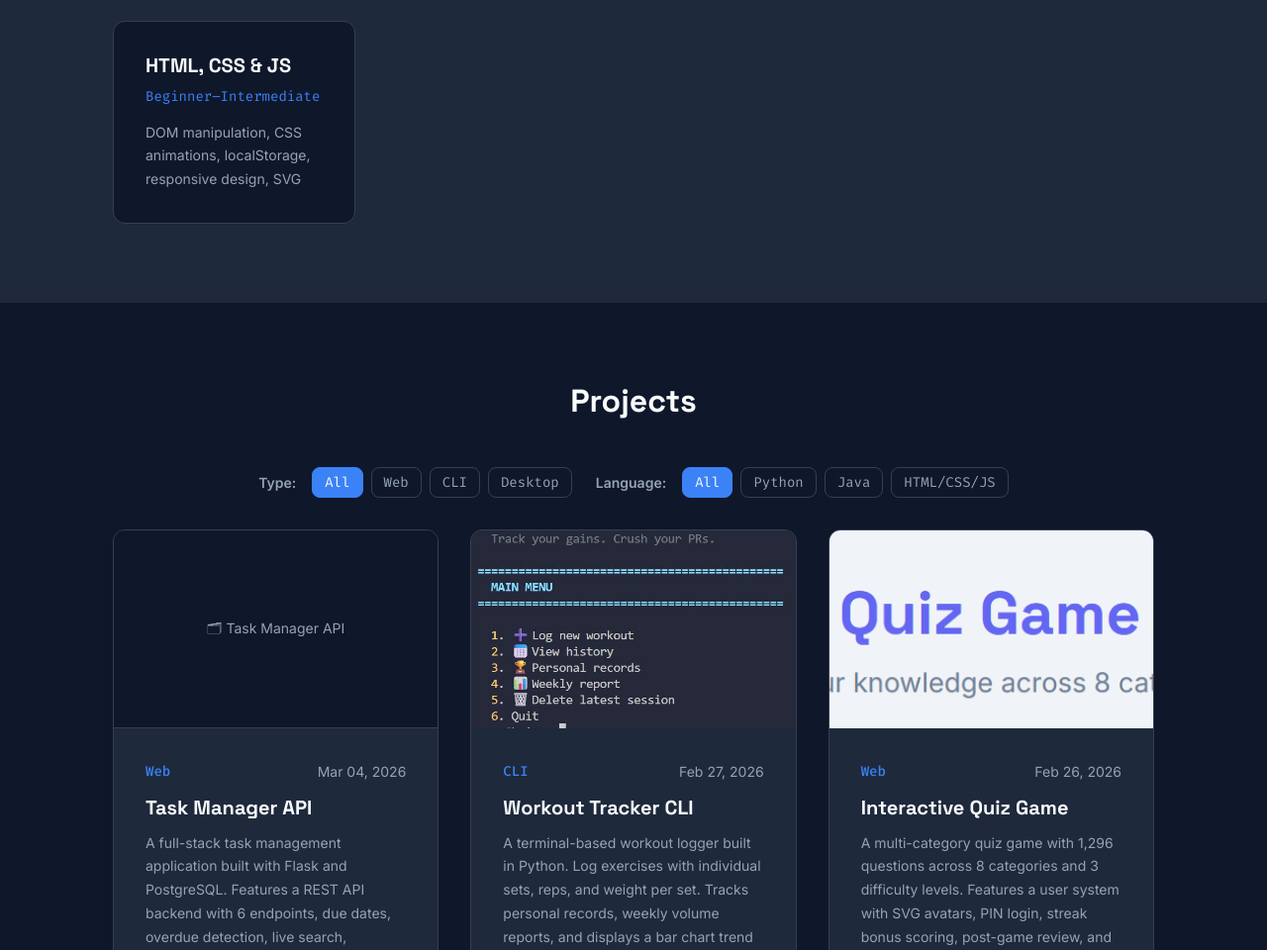
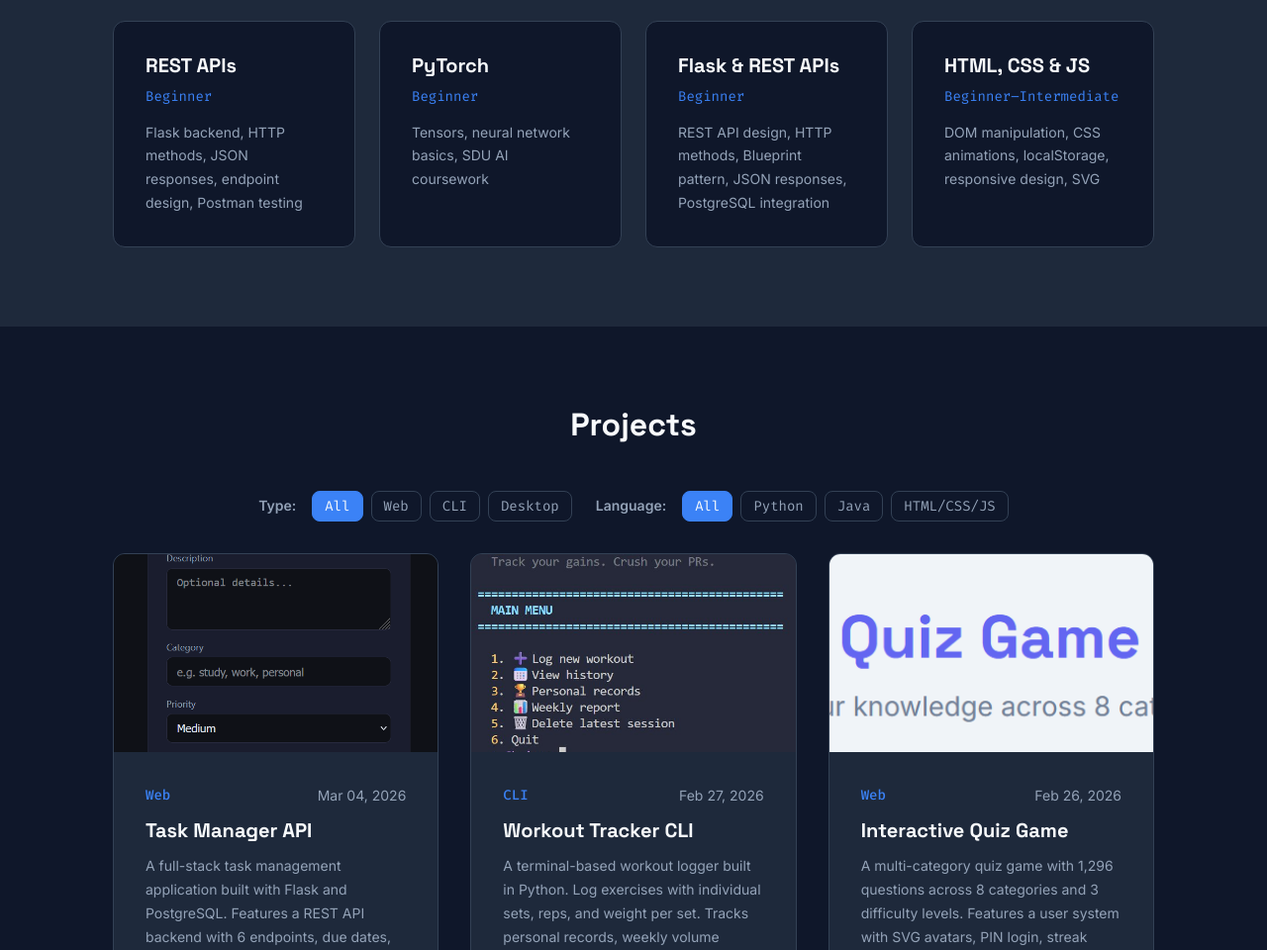
Before and after one commit to SkinShredder/skinshredder.github.io, a plain HTML site: page index.html in a window 1280 px wide. Shown: the part 1738-2698 px from the top of the page at 99% size. Drawn offline with Linux system fonts and the light colour scheme.

Commit message:
Add Task Manager API screenshot

```diff
--- a/index.html
+++ b/index.html
@@ -131,6 +131,24 @@ DATE: 2026-02-17
                     </div>
 
                     <div class="skill-card">
+                        <h3 class="skill-card__title">REST APIs</h3>
+                        <p class="skill-card__level">Beginner</p>
+                        <p class="skill-card__description">Flask backend, HTTP methods, JSON responses, endpoint design, Postman testing</p>
+                    </div>
+
+                    <div class="skill-card">
+                        <h3 class="skill-card__title">PyTorch</h3>
+                        <p class="skill-card__level">Beginner</p>
+                        <p class="skill-card__description">Tensors, neural network basics, SDU AI coursework</p>
+                    </div>
+
+                    <div class="skill-card">
+                        <h3 class="skill-card__title">Flask & REST APIs</h3>
+                        <p class="skill-card__level">Beginner</p>
+                        <p class="skill-card__description">REST API design, HTTP methods, Blueprint pattern, JSON responses, PostgreSQL integration</p>
+                    </div>
+
+                    <div class="skill-card">
                         <h3 class="skill-card__title">HTML, CSS & JS</h3>
                         <p class="skill-card__level">Beginner–Intermediate</p>
                         <p class="skill-card__description">DOM manipulation, CSS animations, localStorage, responsive design, SVG</p>
@@ -171,7 +189,7 @@ DATE: 2026-02-17
                     <!-- Task Manager API (newest first) -->
                     <article class="project-card" data-type="web" data-lang="python" data-date="2026-03-04">
                         <div class="project-card__image">
-                            <div class="project-card__placeholder">🗂 Task Manager API</div>
+                            <img src="assets/images/TaskManager.png" alt="Task Manager API screenshot">
                         </div>
                         <div class="project-card__content">
                             <div class="project-card__meta">
```
